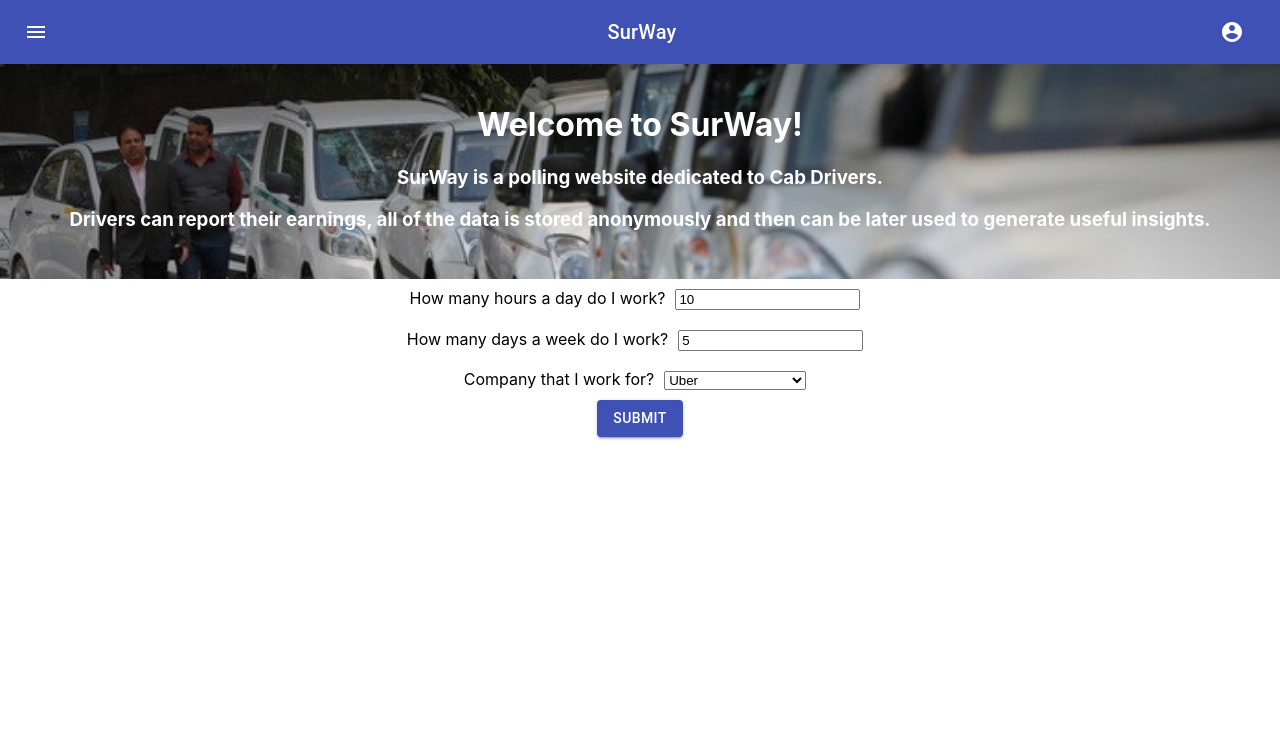
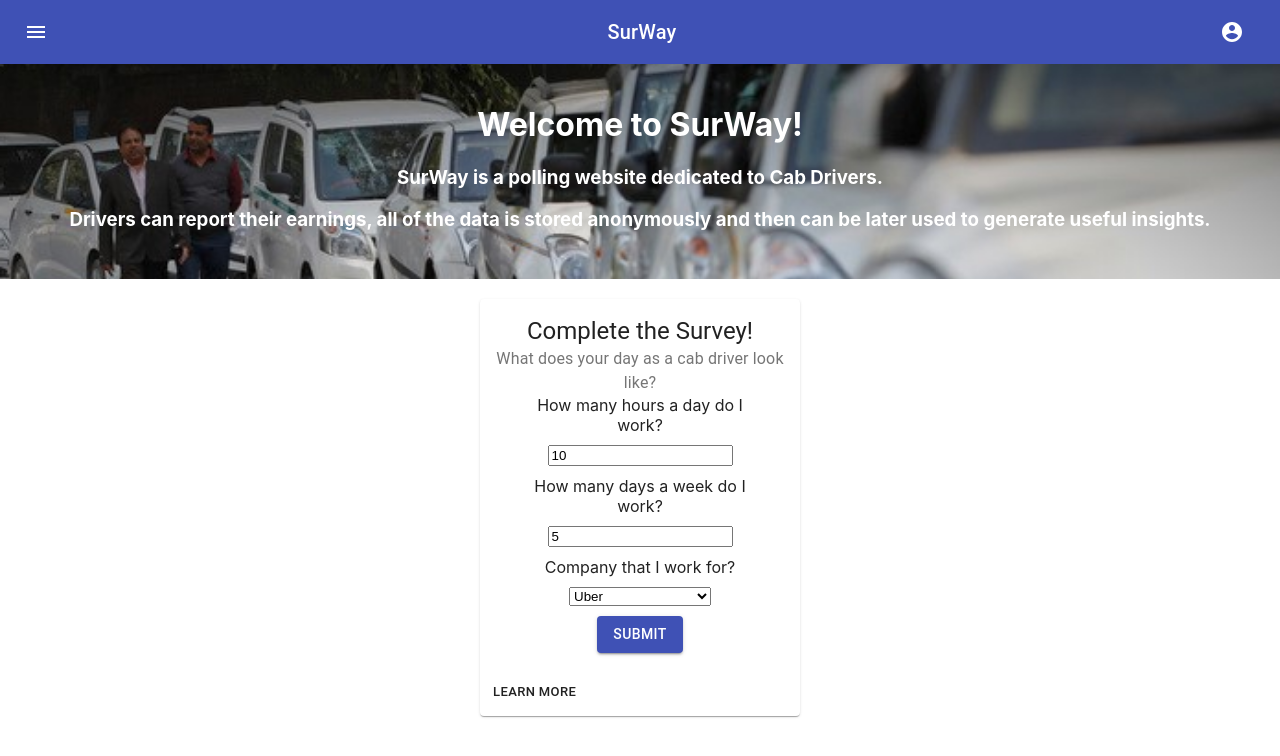
Before and after one commit to michael-1017/survey, a React (Create React App) app in the folder react/sur-way-app/: page / in a window 1280 px wide. Shown: the top 756 px of the page. Built offline with nearby package versions, Linux system fonts and the light colour scheme.

Commit message:
Added card to home page

```diff
--- a/react/sur-way-app/src/App.js
+++ b/react/sur-way-app/src/App.js
@@ -5,8 +5,15 @@ import { BrowserRouter as Router, Route } from 'react-router-dom';
 import SurveyForm from './components/SurveyForm';
 import ThanksComponent from './components/ThanksComponent';
 import Box from '@material-ui/core/Box';
+import Card from '@material-ui/core/Card';
+import CardActions from '@material-ui/core/CardActions';
+import CardContent from '@material-ui/core/CardContent';
+import Button from '@material-ui/core/Button';
+import Typography from '@material-ui/core/Typography';
+import BackGroundImage from '../src/assets/images/bg-2.jpg';
+import Grid from '@material-ui/core/Grid';
 
-import BackGroundImage from '../src/assets/images/bg-2.jpg';
+
 
 class App extends Component {
 
@@ -16,6 +23,25 @@ class App extends Component {
 
 
   render() {
+
+    const classes = {
+      card: {
+        minWidth: 275,
+      },
+      bullet: {
+        display: 'inline-block',
+        margin: '0 2px',
+        transform: 'scale(0.8)',
+      },
+      title: {
+        fontSize: 14,
+      },
+      pos: {
+        marginBottom: 12,
+      },
+    }
+    const bull = <span className={classes.bullet}>•</span>;
+
     return (
       <Router>
         <div className='App'>
@@ -35,6 +61,19 @@ class App extends Component {
             <h3>Drivers can report their earnings, all of the data is stored anonymously and then can be later used to generate useful insights.</h3>
 
           </Box>
+          <Grid container justify="center" style={{
+            paddingBottom: '30px', paddingTop: '20px'
+          }}>
+
+            <Box width={1 / 4}>
+              <Card className={classes.card} >
+                <CardContent>
+                  <Typography variant="h5" component="h2">
+                    Complete the Survey!
+                  </Typography>
+                  <Typography className={classes.pos} color="textSecondary">
+                    What does your day as a cab driver look like?
+                  </Typography>
                   <Route
                     exact
                     path='/'
@@ -46,6 +85,15 @@ class App extends Component {
                   />
                   <Route path='/thanks' component={ThanksComponent} />
 
+                </CardContent>
+                <CardActions>
+                  <Button size="small">Learn More</Button>
+                </CardActions>
+              </Card>
+            </Box>
+          </Grid>
+
+
         </div >
       </Router>
     )
```
Lines whose indentation alone changed are shown as unchanged.
